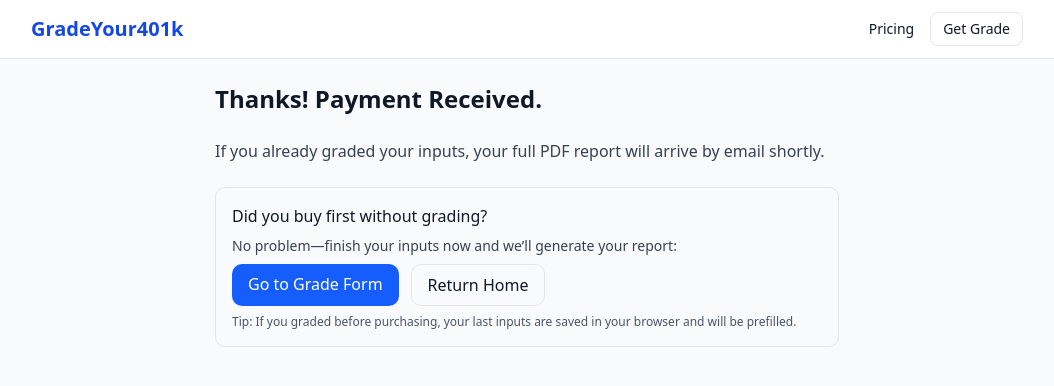
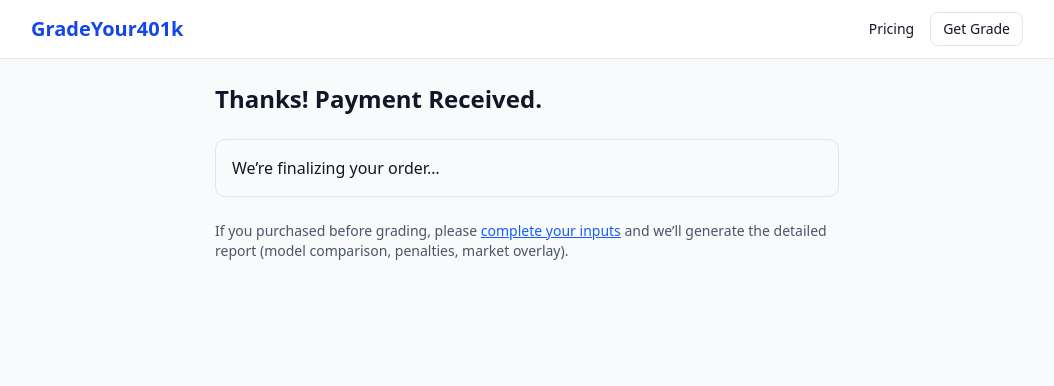
Before and after one commit to rremling/gradeyour401k, a Next.js app: page /success in a window 1280 px wide. Shown: the top 386 px of the page, without its empty margins (113-1167 px from the left). Built offline with nearby package versions, Linux system fonts and the light colour scheme.

Commit message:
Update page.tsx

```diff
--- a/src/app/success/page.tsx
+++ b/src/app/success/page.tsx
@@ -1,35 +1,138 @@
 // src/app/success/page.tsx
+"use client";
+
+import { Suspense, useEffect, useState } from "react";
+import { useSearchParams } from "next/navigation";
 import Link from "next/link";
+
+type SessionInfo = {
+  id: string;
+  email: string | null;
+  previewId: string | null;
+  planKey: "one_time" | "annual" | null;
+  payment_status?: string | null;
+  status?: string | null;
+};
 
 export default function SuccessPage() {
   return (
+    <Suspense fallback={<main className="mx-auto max-w-2xl p-6">Loading…</main>}>
+      <SuccessInner />
+    </Suspense>
+  );
+}
+
+function SuccessInner() {
+  const sp = useSearchParams();
+  const sid = sp.get("session_id");
+  const [sess, setSess] = useState<SessionInfo | null>(null);
+  const [sending, setSending] = useState(false);
+  const [msg, setMsg] = useState<string | null>(null);
+  const [err, setErr] = useState<string | null>(null);
+
+  useEffect(() => {
+    let ignore = false;
+    async function go() {
+      setErr(null);
+      setMsg(null);
+      if (!sid) return;
+      const r = await fetch(`/api/stripe/session?id=${encodeURIComponent(sid)}`);
+      if (!r.ok) {
+        setErr(`Session lookup failed (${r.status})`);
+        return;
+      }
+      const j = await r.json();
+      if (!ignore) {
+        setSess({
+          id: j.id,
+          email: j.email,
+          previewId: j.previewId,
+          planKey: j.planKey,
+          payment_status: j.payment_status,
+          status: j.status,
+        });
+      }
+    }
+    go();
+    return () => {
+      ignore = true;
+    };
+  }, [sid]);
+
+  async function resend() {
+    try {
+      setErr(null);
+      setMsg(null);
+      setSending(true);
+      const email = sess?.email || "";
+      const previewId = sess?.previewId || "";
+      const res = await fetch("/api/report/generate-and-email", {
+        method: "POST",
+        headers: { "Content-Type": "application/json" },
+        body: JSON.stringify({ email, previewId }),
+      });
+      if (!res.ok) {
+        const t = await res.text();
+        throw new Error(`Resend failed (${res.status}): ${t}`);
+      }
+      setMsg("Report re-sent! Check your inbox in a moment.");
+    } catch (e: any) {
+      setErr(e?.message || "Could not resend");
+    } finally {
+      setSending(false);
+    }
+  }
+
+  return (
     <main className="mx-auto max-w-2xl p-6 space-y-6">
       <h1 className="text-2xl font-bold">Thanks! Payment Received.</h1>
-      <p className="text-gray-700">
-        If you already graded your inputs, your full PDF report will arrive by email shortly.
+
+      {sess ? (
+        <div className="rounded-lg border p-4 bg-gray-50 space-y-2">
+          <p>
+            We’ll send your PDF report to <strong>{sess.email || "your email"}</strong>.
           </p>
-      <div className="rounded-lg border p-4 bg-gray-50 space-y-2">
-        <p className="font-medium">Did you buy first without grading?</p>
-        <p className="text-sm text-gray-700">
-          No problem—finish your inputs now and we’ll generate your report:
+          <p className="text-sm text-gray-600">
+            Status: {sess.payment_status || sess.status || "completed"}
           </p>
-        <div className="flex gap-3">
+
+          <div className="flex gap-3 pt-2">
             <Link
               href="/grade/new"
-            className="inline-block rounded-lg bg-blue-600 text-white px-4 py-2 hover:bg-blue-700"
-          >
-            Go to Grade Form
-          </Link>
-          <Link
-            href="/"
               className="inline-block rounded-lg border px-4 py-2 hover:bg-gray-50"
             >
-            Return Home
+              Edit inputs
             </Link>
+            <button
+              onClick={resend}
+              disabled={sending || !sess.email}
+              className={`inline-block rounded-lg px-4 py-2 text-white ${
+                sending ? "bg-blue-400" : "bg-blue-600 hover:bg-blue-700"
+              }`}
+            >
+              {sending ? "Re-sending…" : "Didn’t get it? Resend report"}
+            </button>
           </div>
-        <p className="text-xs text-gray-600">
-          Tip: If you graded before purchasing, your last inputs are saved in your browser and will be prefilled.
-        </p>
+
+          {msg && <div className="text-green-700 text-sm">{msg}</div>}
+          {err && (
+            <div className="text-red-700 text-sm">
+              {err}
+            </div>
+          )}
+        </div>
+      ) : (
+        <div className="rounded-lg border p-4 bg-gray-50">
+          <p>We’re finalizing your order…</p>
+        </div>
+      )}
+
+      <div className="text-sm text-gray-600">
+        If you purchased before grading, please{" "}
+        <Link href="/grade/new" className="text-blue-600 underline">
+          complete your inputs
+        </Link>{" "}
+        and we’ll generate the detailed report (model comparison, penalties, market overlay).
       </div>
     </main>
   );
```
Lines whose indentation alone changed are shown as unchanged.
